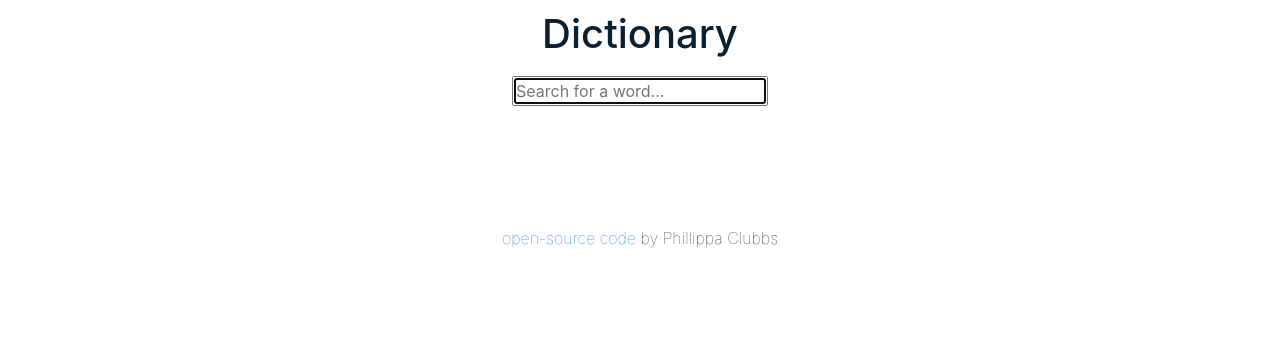
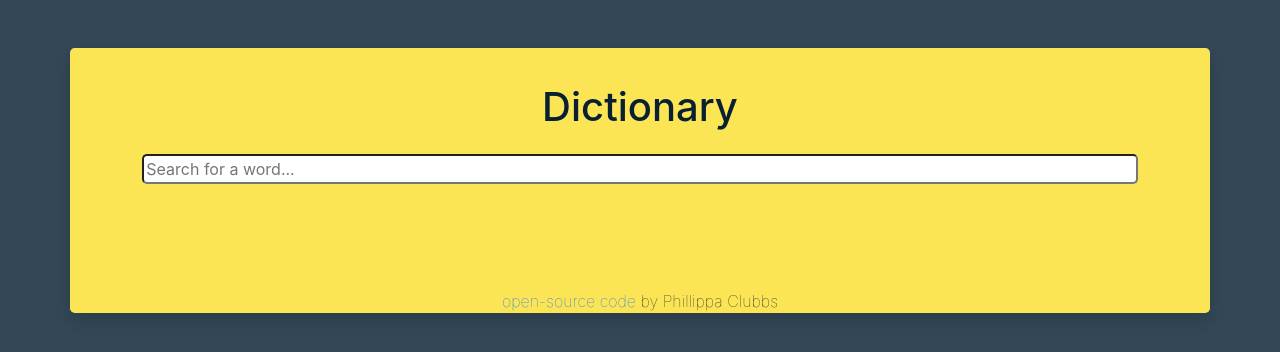
Before and after one commit to pipclubbs/dictionary-project, a React (Create React App) app: page / in a window 1280 px wide. Shown: the top 352 px of the page. Built offline with nearby package versions, Linux system fonts and the light colour scheme.

Commit message:
updating styling

```diff
--- a/src/App.css
+++ b/src/App.css
@@ -1,5 +1,14 @@
-.App {
+body {
+  background-color: #334756;
+}
+
+h1 {
+  padding-top: 25px;
+}
+
+.App .container {
   text-align: center;
+  background-color: #fbe555;
 }
 
 .App-header {
--- a/src/App.js
+++ b/src/App.js
@@ -4,7 +4,7 @@ import Dictionary from "./Dictionary";
 function App() {
   return (
     <div className="App">
-      <div className="container">
+      <div className="container shadow rounded-3 mt-5">
         <header className="App-header">
           <h1>Dictionary</h1>
         </header>
--- a/src/Dictionary.css
+++ b/src/Dictionary.css
@@ -1,3 +1,9 @@
 .Dictionary form {
-  padding-bottom: 20px;
+  padding: 5px;
+  margin-bottom: 15px;
 }
+
+.Dictionary input {
+  width: 90%;
+  border-radius: 5px;
+}
--- a/src/Dictionary.js
+++ b/src/Dictionary.js
@@ -28,10 +28,10 @@ export default function Dictionary() {
         <input
           type="search"
           placeholder="Search for a word..."
-          autoFocus={true}
           onChange={handleKeywordChange}
         />
       </form>
+
       <Results data={results} />
     </div>
   );
--- a/src/Meaning.css
+++ b/src/Meaning.css
@@ -1,4 +1,5 @@
 .Meaning-category {
+  padding-top: 15px;
   color: #ff4c29;
   font-size: 22px;
 }
@@ -12,3 +13,9 @@
   font-style: italic;
   opacity: 0.8;
 }
+
+.Meaning-section {
+  padding-bottom: 10px;
+  margin-bottom: 10px;
+  margin-top: 10px;
+}
--- a/src/Meaning.js
+++ b/src/Meaning.js
@@ -8,13 +8,13 @@ export default function Meaning(props) {
       <h3 className="Meaning-category">{props.meaning.partOfSpeech}</h3>
       {props.meaning.definitions.map(function (definition, index) {
         return (
-          <div key={index}>
+          <section className="Meaning-section" key={index}>
             <p>{definition.definition}</p>
             <p className="Meaning-example">
               <em>"{definition.example}"</em>
             </p>
             <Synonyms synonyms={definition.synonyms} />
-          </div>
+          </section>
         );
       })}
     </div>
--- /dev/null
+++ b/src/Phonetics.css
@@ -0,0 +1,13 @@
+.Phonetics-text {
+  font-size: 18px;
+  color: #2c394b;
+  opacity: 0.7;
+}
+
+.Phonetics-audio {
+  text-decoration: none;
+}
+
+.Phonetics-audio:hover {
+  text-decoration: underline;
+}
--- a/src/Phonetics.js
+++ b/src/Phonetics.js
@@ -1,11 +1,17 @@
 import React from "react";
+import "./Phonetics.css";
 
 export default function Phonetics(props) {
   return (
     <div className="Phonetics">
-      <p>
-        / {props.phonetics.text} /{" "}
-        <a href={props.phonetics.audio} target="_blank" rel="noreferrer">
+      <p className="Phonetics-text">
+        /{props.phonetics.text}/{" "}
+        <a
+          href={props.phonetics.audio}
+          className="Phonetics-audio"
+          target="_blank"
+          rel="noreferrer"
+        >
           listen
         </a>
       </p>
--- a/src/Results.css
+++ b/src/Results.css
@@ -1,20 +1,13 @@
 .Results-searched-word {
   font-size: 25px;
   color: #2c394b;
+  padding-top: 15px;
 }
 
-.Results-phonetics {
-  font-size: 20px;
-  color: #2c394b;
-  opacity: 0.5;
-  padding-bottom: 20px;
+.Results section {
+  border-style: none;
+  box-shadow: 0 10px 10px rgb(0 0 0 / 5%);
+  border-radius: 5px;
+  background-color: #fbea76;
+  margin: 10 30px;
 }
-
-.Results-category {
-  color: #ff4c29;
-}
-
-.Results-example {
-  font-style: italic;
-  opacity: 0.8;
-}
--- a/src/Results.js
+++ b/src/Results.js
@@ -7,7 +7,7 @@ export default function Results(props) {
   if (props.data) {
     return (
       <div className="Results">
-        <div>
+        <section>
           <h2 className="Results-searched-word text-capitalize">
             {props.data.word}
           </h2>
@@ -19,8 +19,8 @@ export default function Results(props) {
               </div>
             );
           })}
-        </div>
-        <div>
+        </section>
+        <section>
           {props.data.meanings.map(function (meaning, index) {
             return (
               <div key={index}>
@@ -28,7 +28,7 @@ export default function Results(props) {
               </div>
             );
           })}
-        </div>
+        </section>
       </div>
     );
   } else {
--- a/src/Synonyms.css
+++ b/src/Synonyms.css
@@ -5,3 +5,8 @@
   list-style: none;
   padding-left: 20px;
 }
+
+ul.Synonyms {
+  padding-left: 10px;
+  padding-right: 10px;
+}
```
Also changed, not shown: public/pip.jpg (renamed from src/pip.jpg).
